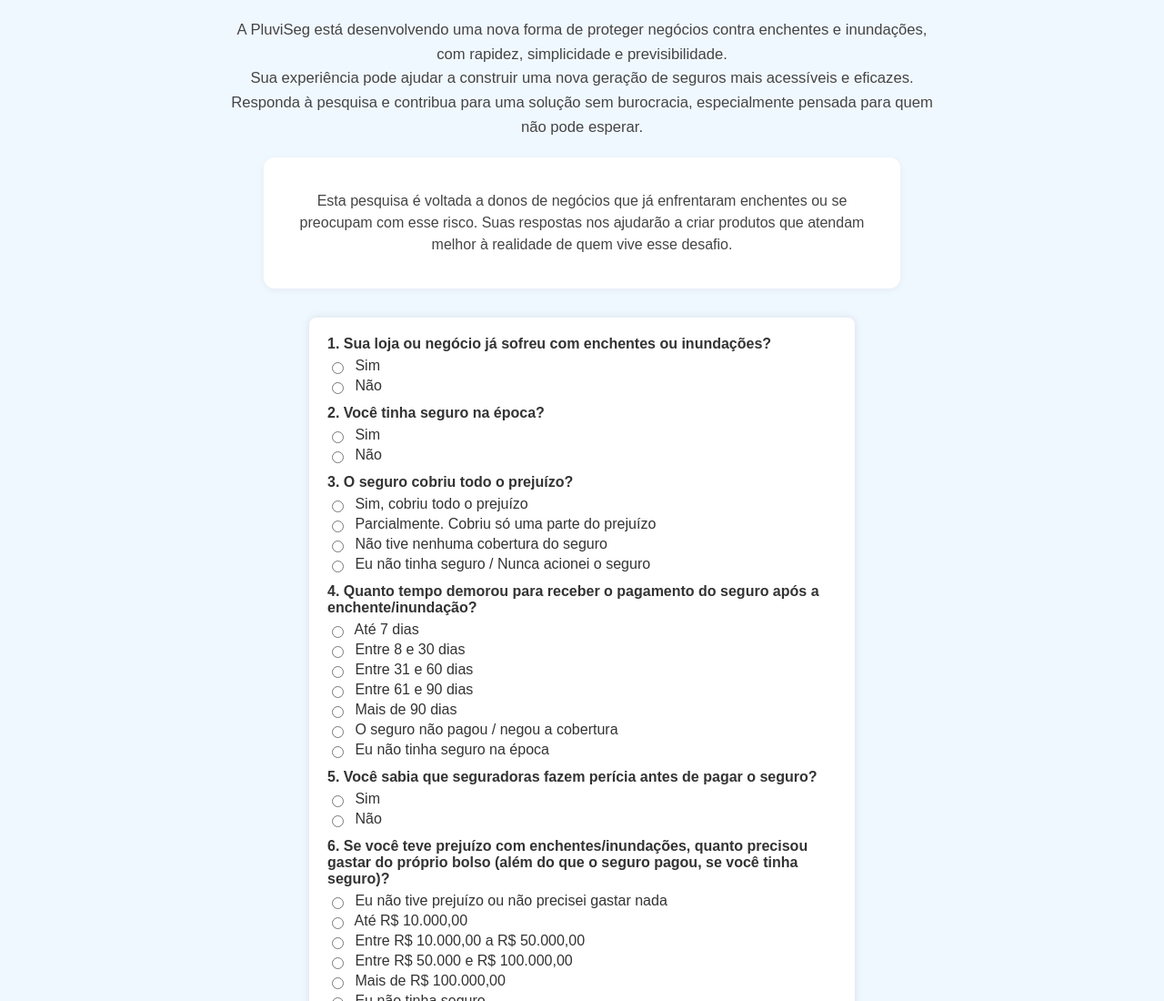
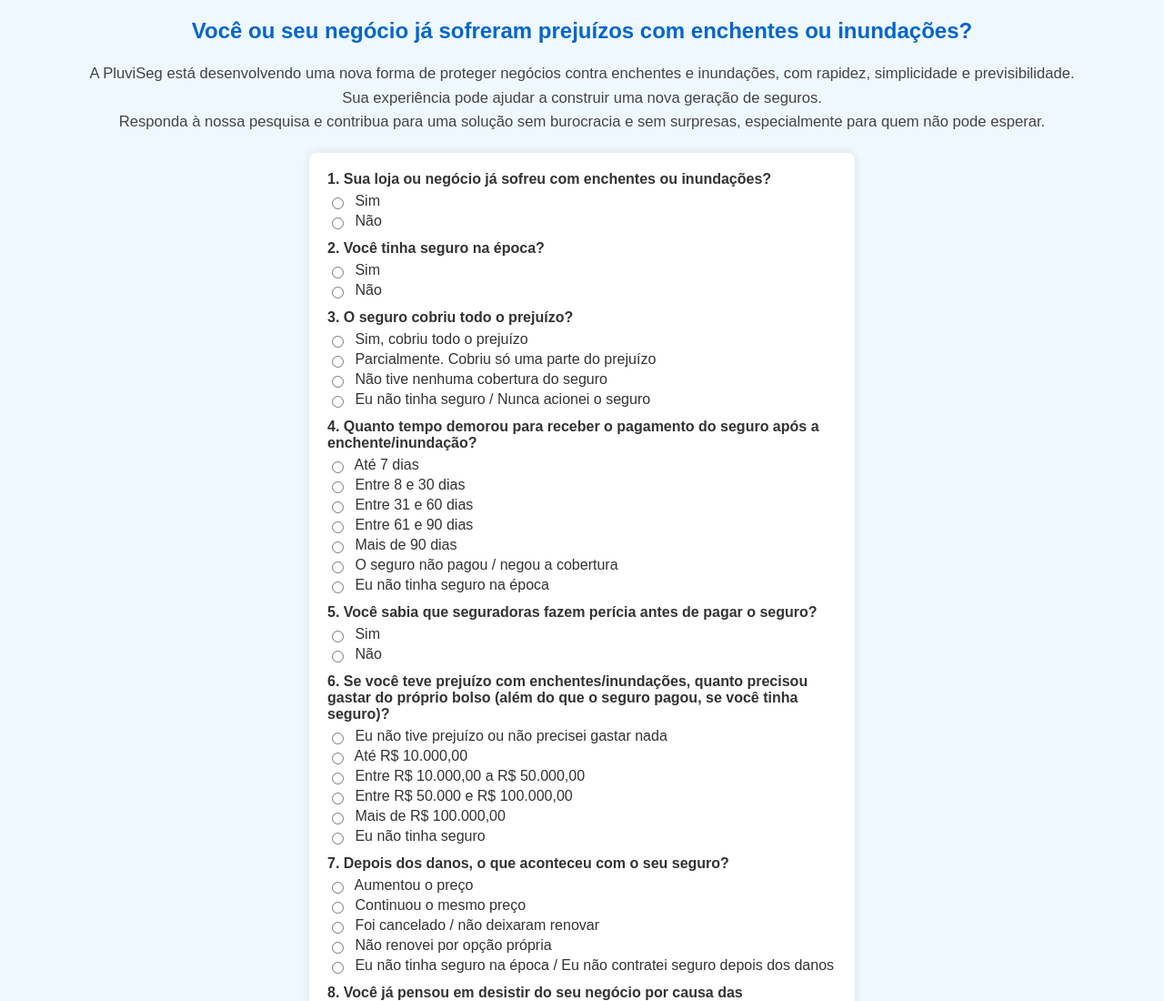
Before and after one commit to kenanab26/pluviseg-form, a website: page index.html in a window 1280 px wide. Shown: the top 1100 px of the page at 91% size. Drawn offline with Linux system fonts and the light colour scheme.

Commit message:
Ajustes finais no título e texto do formulário da PluviSeg

```diff
--- a/index.html
+++ b/index.html
@@ -45,7 +45,7 @@
   text-align: center;
   padding: 0 10px;
   margin: 20px auto;
-  max-width: 800px; /* ← volta o limite confortável de leitura */
+  max-width: 100%;
 }
 
 /* Ajuste específico para telas muito pequenas */
@@ -150,32 +150,15 @@
         font-size: 14px;
       }
     }
-
-    .intro-box {
-  background: #ffffff;
-  padding: 20px;
-  max-width: 700px;
-  margin: 0 auto 32px;
-  border-radius: 12px;
-  box-shadow: 0 2px 8px rgba(0,0,0,0.05);
-  font-size: 16px;
-  color: #444;
-  line-height: 1.5;
-}
   </style>
 </head>
 <body>
+  <h1>Você ou seu negócio já sofreram prejuízos com enchentes ou inundações?</h1>
   <p class="intro">
     A PluviSeg está desenvolvendo uma nova forma de proteger negócios contra enchentes e inundações, com rapidez, simplicidade e previsibilidade.<br>
-    Sua experiência pode ajudar a construir uma nova geração de seguros mais acessíveis e eficazes.<br>
-    Responda à pesquisa e contribua para uma solução sem burocracia, especialmente pensada para quem não pode esperar.
+    Sua experiência pode ajudar a construir uma nova geração de seguros.<br>
+    Responda à nossa pesquisa e contribua para uma solução sem burocracia e sem surpresas, especialmente para quem não pode esperar.
   </p>
-
-  <div class="intro-box">
-    <p>
-      Esta pesquisa é voltada a donos de negócios que já enfrentaram enchentes ou se preocupam com esse risco. Suas respostas nos ajudarão a criar produtos que atendam melhor à realidade de quem vive esse desafio.
-    </p>
-  </div>
 
   <form name="contato" method="POST" data-netlify="true" netlify-honeypot="bot-field">
     <input type="hidden" name="form-name" value="contato">
```
